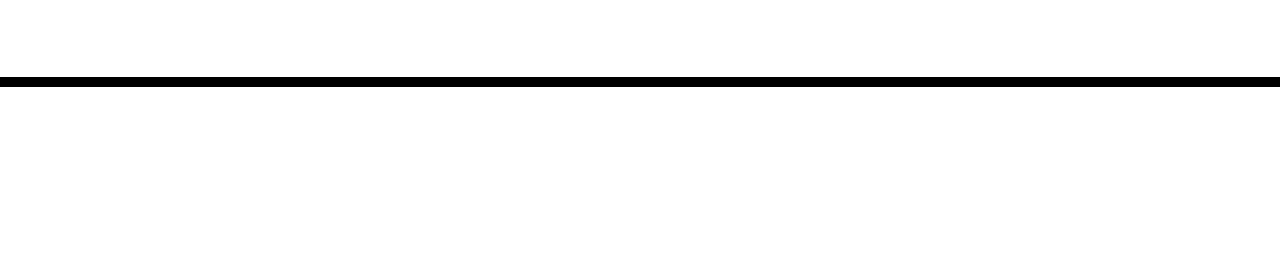
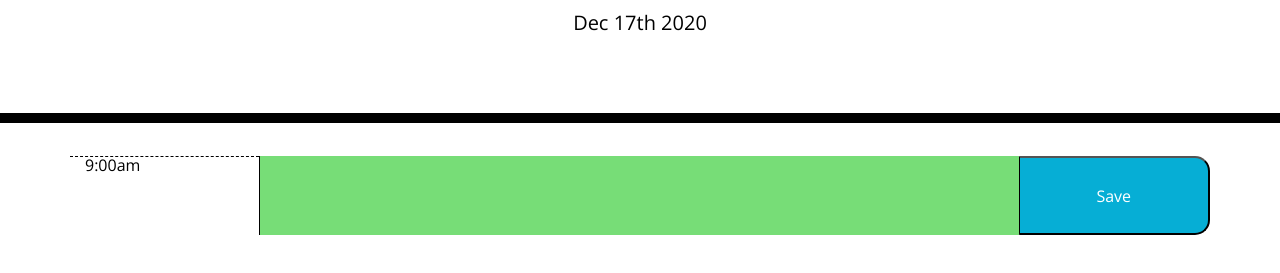
Before and after one commit to mitchlltbean/PlannerMTB, a plain HTML site: page index.html in a window 1280 px wide. Shown: the part 181-454 px from the top of the page. Drawn offline with nearby package versions, Linux system fonts and the light colour scheme.

Commit message:
work from last night forgot to save, got first row layed out with bootstrap and linked proper styling, got dat eto appear at top, working on colors of text area

```diff
--- a/index.html
+++ b/index.html
@@ -30,8 +30,20 @@
     </header>
     <div class="container">
       <!-- Timeblocks go here -->
+      <div class="row">
+
+        <div class="col hour">9:00am
+        </div>
 
 
+        <textarea class="col-8" id="text"></textarea>
+        <!-- <div class="col-8">
+            <form></form>
+        </div>     -->
+
+        <button class="saveBtn col">Save</button>
+
+      </div>
 
 
 
@@ -45,8 +57,8 @@
 
 
     </div>
-
     <script src="https://cdnjs.cloudflare.com/ajax/libs/jquery/3.2.1/jquery.min.js"></script>
     <script src="https://cdnjs.cloudflare.com/ajax/libs/moment.js/2.24.0/moment.min.js"></script>
-  </body>
+    <script src="script.js"></script>
+</body>
 </html>
--- a/script.js
+++ b/script.js
@@ -0,0 +1,38 @@
+//TODO:Create a funtion? using moment.js to given current day and year underneath header
+
+var date = moment().format("MMM Do YYYY");
+console.log(date)
+$("#currentDay").text(date)
+
+
+
+//TODO:create the HTML elements make up. bootstrap row and coulums to contain an area for time(static text) an area for textinput(in a form to be saved later) and a button area(for form submit and local storage)
+var currentTime = moment().format('H')
+console.log(currentTime)
+
+var timeToday = $("textarea")
+
+for (var i = 0 ; i < timeToday.length ; i++) {
+
+    //Get element i's ID as a string
+    var textId = timeToday[i].id;
+    console.log(textId)
+    //get element by ID
+    var manipID = document.getElementById(timeToday[i].id)
+
+    //remove any old classes from element
+
+
+    // apply new class if task is present/past/future
+    if (textId < currentTime) {
+        $(manipID).addClass("past");
+    } else if (textId > currentTime) {
+        $(manipID).addClass("future");
+    } else {
+        $(manipID).addClass("present");
+    }
+}
+
+
+
+//TODO:use functions? to dynamically change the color of each form element based on current time.
```
